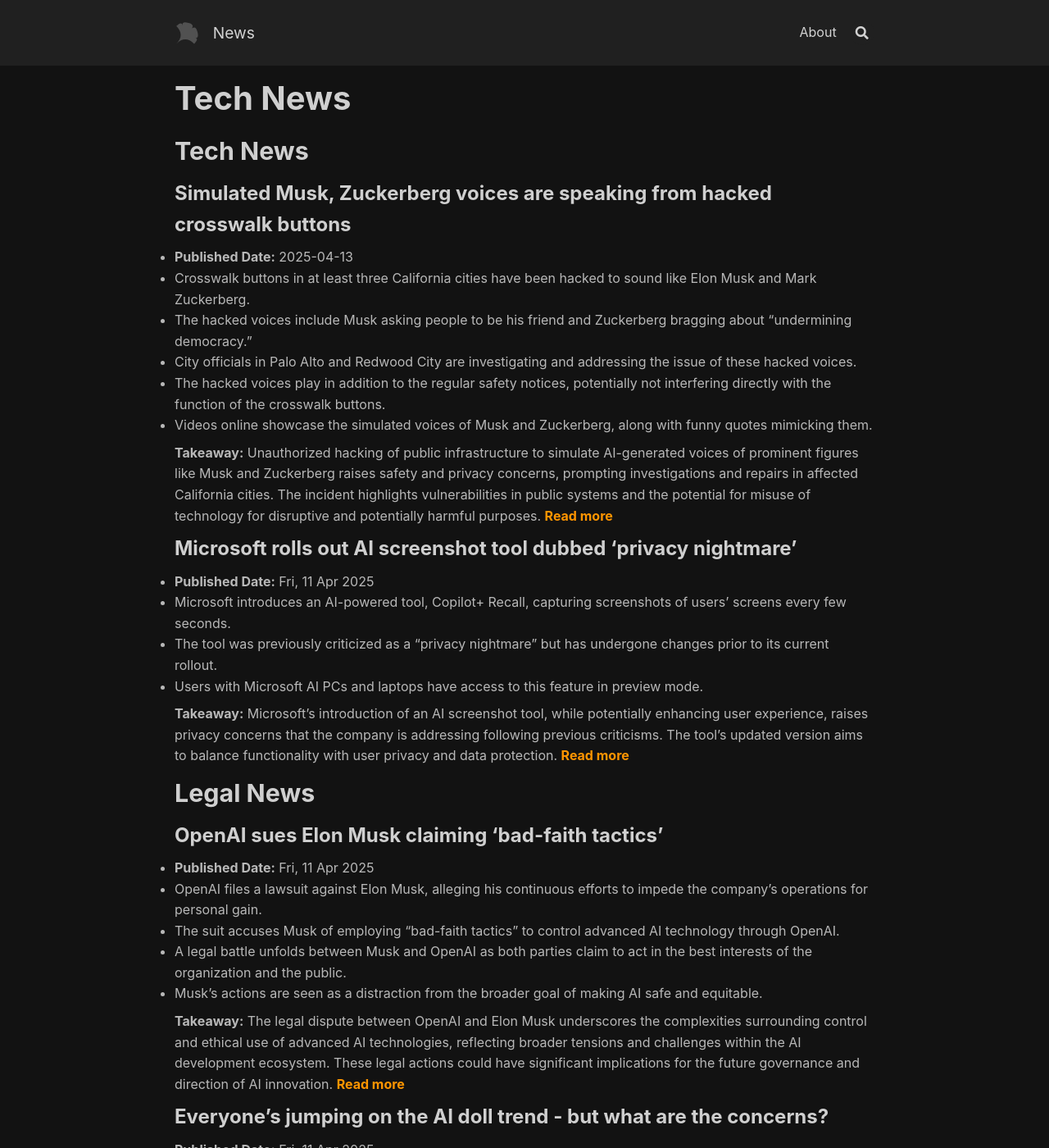
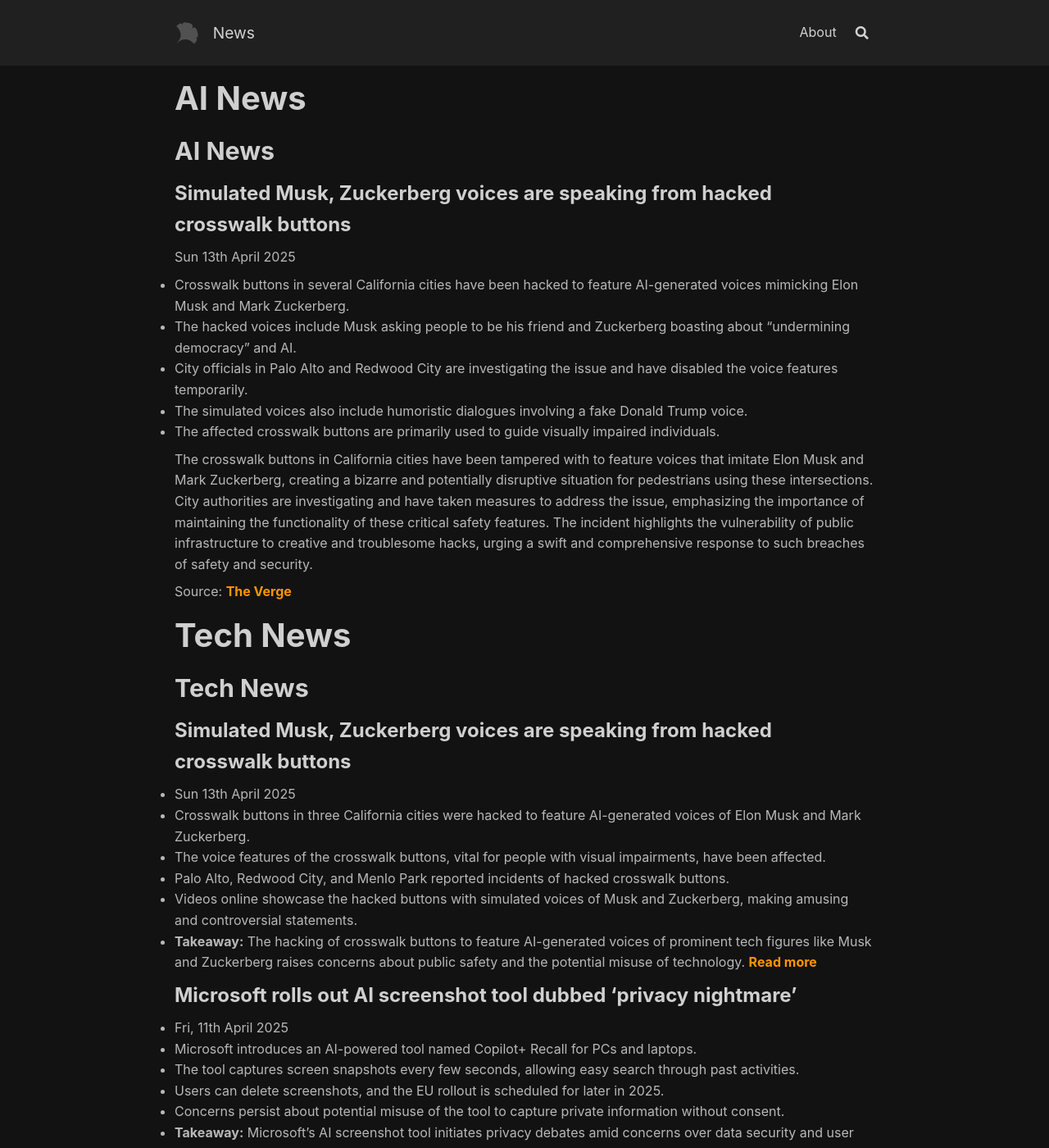
Before and after one commit to jonhadfield/jonhadfield.github.io, a Jekyll site: the page built from index.md, in a window 1280 px wide and 1400 px high. Shown: the whole window at 82% size. Built offline with Jekyll 4.4.1, drawn with Linux system fonts in a browser that asks for light colours; nearby versions of some CDN libraries; some of the changed text lies outside the part shown.

Commit message:
update files.

```diff
--- a/index.md
+++ b/index.md
@@ -21,126 +21,142 @@ footer: false
 ---
 
 
+# AI News
+
+## AI News
+
+### Simulated Musk, Zuckerberg voices are speaking from hacked crosswalk buttons
+Sun 13th April 2025
+
+- Crosswalk buttons in several California cities have been hacked to feature AI-generated voices mimicking Elon Musk and Mark Zuckerberg.
+- The hacked voices include Musk asking people to be his friend and Zuckerberg boasting about "undermining democracy" and AI.
+- City officials in Palo Alto and Redwood City are investigating the issue and have disabled the voice features temporarily.
+- The simulated voices also include humoristic dialogues involving a fake Donald Trump voice.
+- The affected crosswalk buttons are primarily used to guide visually impaired individuals.
+
+The crosswalk buttons in California cities have been tampered with to feature voices that imitate Elon Musk and Mark Zuckerberg, creating a bizarre and potentially disruptive situation for pedestrians using these intersections. City authorities are investigating and have taken measures to address the issue, emphasizing the importance of maintaining the functionality of these critical safety features. The incident highlights the vulnerability of public infrastructure to creative and troublesome hacks, urging a swift and comprehensive response to such breaches of safety and security.
+
+Source: [The Verge](https://www.theverge.com/news/647830/crosswalk-hack-musk-zuckerberg-voices-california)
+
 # Tech News
 
 ## Tech News
 
 ### Simulated Musk, Zuckerberg voices are speaking from hacked crosswalk buttons
-- **Published Date:** 2025-04-13
-- Crosswalk buttons in at least three California cities have been hacked to sound like Elon Musk and Mark Zuckerberg.
-- The hacked voices include Musk asking people to be his friend and Zuckerberg bragging about "undermining democracy."
-- City officials in Palo Alto and Redwood City are investigating and addressing the issue of these hacked voices.
-- The hacked voices play in addition to the regular safety notices, potentially not interfering directly with the function of the crosswalk buttons.
-- Videos online showcase the simulated voices of Musk and Zuckerberg, along with funny quotes mimicking them.
-
-**Takeaway:** Unauthorized hacking of public infrastructure to simulate AI-generated voices of prominent figures like Musk and Zuckerberg raises safety and privacy concerns, prompting investigations and repairs in affected California cities. The incident highlights vulnerabilities in public systems and the potential for misuse of technology for disruptive and potentially harmful purposes. [Read more](https://www.theverge.com/news/647830/crosswalk-hack-musk-zuckerberg-voices-california)
+* Sun 13th April 2025
+* Crosswalk buttons in three California cities were hacked to feature AI-generated voices of Elon Musk and Mark Zuckerberg.
+* The voice features of the crosswalk buttons, vital for people with visual impairments, have been affected.
+* Palo Alto, Redwood City, and Menlo Park reported incidents of hacked crosswalk buttons.
+* Videos online showcase the hacked buttons with simulated voices of Musk and Zuckerberg, making amusing and controversial statements.
+* **Takeaway:** The hacking of crosswalk buttons to feature AI-generated voices of prominent tech figures like Musk and Zuckerberg raises concerns about public safety and the potential misuse of technology. [Read more](https://www.theverge.com/news/647830/crosswalk-hack-musk-zuckerberg-voices-california)
 
 ### Microsoft rolls out AI screenshot tool dubbed 'privacy nightmare'
-- **Published Date:** Fri, 11 Apr 2025
-- Microsoft introduces an AI-powered tool, Copilot+ Recall, capturing screenshots of users' screens every few seconds.
-- The tool was previously criticized as a "privacy nightmare" but has undergone changes prior to its current rollout.
-- Users with Microsoft AI PCs and laptops have access to this feature in preview mode.
-
-**Takeaway:** Microsoft's introduction of an AI screenshot tool, while potentially enhancing user experience, raises privacy concerns that the company is addressing following previous criticisms. The tool's updated version aims to balance functionality with user privacy and data protection. [Read more](https://www.bbc.com/news/articles/cj3xjrj7v78o)
-
-## Legal News
+* Fri, 11th April 2025
+* Microsoft introduces an AI-powered tool named Copilot+ Recall for PCs and laptops.
+* The tool captures screen snapshots every few seconds, allowing easy search through past activities.
+* Users can delete screenshots, and the EU rollout is scheduled for later in 2025.
+* Concerns persist about potential misuse of the tool to capture private information without consent.
+* **Takeaway:** Microsoft's AI screenshot tool initiates privacy debates amid concerns over data security and user consent. [Read more](https://www.bbc.com/news/articles/cj3xjrj7v78o)
 
 ### OpenAI sues Elon Musk claiming 'bad-faith tactics'
-- **Published Date:** Fri, 11 Apr 2025
-- OpenAI files a lawsuit against Elon Musk, alleging his continuous efforts to impede the company's operations for personal gain.
-- The suit accuses Musk of employing "bad-faith tactics" to control advanced AI technology through OpenAI.
-- A legal battle unfolds between Musk and OpenAI as both parties claim to act in the best interests of the organization and the public.
-- Musk's actions are seen as a distraction from the broader goal of making AI safe and equitable.
-
-**Takeaway:** The legal dispute between OpenAI and Elon Musk underscores the complexities surrounding control and ethical use of advanced AI technologies, reflecting broader tensions and challenges within the AI development ecosystem. These legal actions could have significant implications for the future governance and direction of AI innovation. [Read more](https://www.bbc.com/news/articles/cg4114271x2o)
+* Fri, 11th April 2025
+* OpenAI files a lawsuit against Elon Musk, alleging efforts to impede its operations for personal gain.
+* The legal battle involves control over cutting-edge AI technology between Musk and OpenAI.
+* Musk countersues the CEO of OpenAI, asserting unauthorized changes in the company's structure.
+* The dispute highlights the struggle for authority and revenue in the AI industry.
+* **Takeaway:** The legal feud between OpenAI and Elon Musk underscores power struggles in the tech industry, with implications for AI innovation and control. [Read more](https://www.bbc.com/news/articles/cg4114271x2o)
 
 ### Everyone's jumping on the AI doll trend - but what are the concerns?
-- **Published Date:** Fri, 11 Apr 2025
-- Users are creating personalized AI-generated dolls and action figures using tools like ChatGPT and Copilot.
-- This trend has gained popularity on social media, with individuals, brands, and influencers participating in the creation of miniature versions of themselves.
-- Experts caution against the trend, highlighting concerns about AI's energy consumption and data usage.
-- The process involves uploading a photo along with specific instructions to customize the AI-generated doll.
-
-**Takeaway:** The growing trend of creating AI dolls raises important considerations about the environmental and privacy implications of AI technologies. While generating personalized dolls may seem harmless, the broader impact on energy consumption and data privacy underscores the need for responsible and conscientious use of AI tools. [Read more](https://www.bbc.com/news/articles/c5yg690e9eno)
+* Fri, 11th April 2025
+* Individuals create AI-generated dolls resembling themselves using tools like ChatGPT.
+* Concerns arise about the environmental impact of AI tools like ChatGPT consuming excessive energy.
+* The trend raises questions about data privacy, cultural implications, and climate consequences.
+* Brands and influencers participate in the trend, fueling its popularity on social media.
+* **Takeaway:** The surge in AI-generated doll creations prompts reflection on privacy, environmental sustainability, and ethical use of artificial intelligence. [Read more](https://www.bbc.com/news/articles/c5yg690e9eno)
 
 # Spurs News
 
 ## Spurs News
 
 ### Leaky Spurs leave Postecoglou facing date with destiny
-- **Published Date:** Sun, 13 Apr 2025
-- Postecoglou faces leaks within Tottenham Hotspur, affecting team performance.
-- Spurs have conceded own goals and suffered the most defeats in a league campaign since 2003-04.
-- The focus is on the upcoming Europa League quarter-final second leg against Eintracht Frankfurt.
-- Disappointing performance against Wolves puts pressure on Postecoglou's position.
+**Published:** Sun 13th April 2025
 
-#### Takeaway
-Postecoglou's challenges at Tottenham Hotspur are highlighted by defensive vulnerabilities, a high number of own goals, and their poor league performance, emphasizing the importance of the upcoming Europa League match against Eintracht Frankfurt. The pressure is mounting on Postecoglou as Spurs struggle in the league.
+- Ange Postecoglou faces leaks in Tottenham's midfield and defense, contributing to poor performance and jeopardizing his job.
+- Spurs have lost 17 Premier League games out of 32 this season, the most in any season since 2003-04.
+- Postecoglou's focus is on the Europa League quarter-final after making strategic changes in the recent match against Wolves.
+- The defeat to Wolves highlighted defensive vulnerabilities and individual errors in Spurs.
+- The pressure is on Postecoglou and Spurs to deliver in the Europa League as a last chance for success this season.
+
+**Takeaway:** Ange Postecoglou is under pressure as leaks and defensive vulnerabilities contribute to a poor season for Spurs, emphasizing the importance of the upcoming Europa League match.
 
 ### Rayan Aït-Nouri’s early strike leads way as Wolves pile pressure on Ange Postecoglou
-- **Published Date:** Sun, 13 Apr 2025
-- Tottenham faces increasing pressure in the Europa League after a defeat against Wolves.
-- Spurs struggle to recover from early concessions and display poor defensive performance.
-- Postecoglou makes changes but faces challenges ahead of the Europa League match.
-- Tottenham's performance raises doubts about their ability to handle upcoming critical matches.
+**Published:** Sun 13th April 2025
 
-#### Takeaway
-Wolves' victory over Tottenham reflects a concerning trend of poor performances by Spurs, outlining challenges in defense, midfield, and attack. The need for improved confidence and preparedness is evident as Spurs face important upcoming fixtures, with doubts looming over Postecoglou's future with the team.
+- Tottenham faces a crucial period with a weak performance putting Europa League hopes at risk.
+- An unconvincing display against Wolves highlighted defensive lapses and a lack of penetration in attack.
+- Spurs' defeat to Wolves accentuated the need for improvements in defense and confidence ahead of crucial matches.
+- Individual errors and defensive frailties plagued Spurs throughout the match against Wolves.
+- Ange Postecoglou's future at Spurs hinges on their performance in the Europa League match against Eintracht Frankfurt.
+
+**Takeaway:** Spurs' recent performance highlights critical weaknesses that need addressing for success in important upcoming fixtures, particularly in defense and confidence.
 
 # News
 
-## News
+# News
 
-### British Steel to deploy emergency measures to save Scunthorpe furnaces
-- **Published Date:** Sun, 13 Apr 2025
-- British Steel is taking emergency measures to save blast furnaces in Scunthorpe due to concerns over material shortages.
-- The UK government passed a one-day emergency bill to gain control of the site after the Chinese owner declined support.
-- There are fears of a shutdown of one of the furnaces prompting a rush to procure iron ore and coking coal.
-- Actions by British Steel’s management and government officials aim to prevent major job losses and economic impacts.
-- Business Secretary Jonathan Reynolds highlighted a significant risk to the UK steelmaking capacity if the plant were to close.
+## British Steel to Deploy Emergency Measures to Save Scunthorpe Furnaces
+**Published:** Sun 13th April 2025
+**Key Facts:**
+- British Steel is implementing emergency measures to save blast furnaces at Scunthorpe amid uncertainties about getting necessary materials on time.
+- Offers of help from multiple businesses are being considered to secure materials like iron ore and coking coal.
+- Emergency legislation was passed to gain control of the Scunthorpe site, with the government and UK management working to secure materials rapidly.
+- Business Secretary Jonathan Reynolds expressed concerns over the actions of Chinese owner Jingye regarding the plant's materials.
+- The potential economic costs of plant closure and steelmaking capacity loss are estimated to exceed £1bn.
 
-### Russian missile strike kills dozens in Ukrainian city of Sumy
-- **Published Date:** Sun, 13 Apr 2025
-- A Russian missile strike in Sumy, Ukraine, led to the deaths of at least 34 civilians and over 100 injuries.
-- The strike occurred as people gathered for Palm Sunday, including children on a trolley bus that was hit.
-- Ukrainian President Zelenskyy condemned the attack, calling for international action against Russia.
-- There was global outrage, with calls for an immediate ceasefire and accusations of war crimes by Russia.
-- The international community expressed solidarity and condemned the deliberate targeting of civilians.
+[Read more](https://www.theguardian.com/business/2025/apr/13/no-guarantee-british-steel-plant-will-be-able-to-continue-says-business-secretary)
 
-### Birmingham Bin Strike 2025
-- **Published Date:** Not provided
-- The strike by Birmingham bin workers has led to a significant accumulation of garbage and warnings of a public health crisis.
-- Deputy Prime Minister Angela Rayner appealed to workers to accept an improved deal to resolve the dispute.
-- The strike declared a major incident with thousands of tons of rubbish remaining uncollected across the city.
-- Military planners have been enlisted to address the crisis, offering logistical support but not directly collecting rubbish.
-- Tensions remain high between labor unions, workers, and government officials over the ongoing strike.
+## Reynolds Refuses to Confirm if British Steel Furnaces Can Keep Running
+**Published:** Sun 13th April 2025
+**Key Facts:**
+- British Business Secretary Jonathan Reynolds declined to assure the availability of necessary raw materials for maintaining British Steel's blast furnaces.
+- Urgent legislation was enacted to prevent Chinese-owned British Steel from shutting down production at its Scunthorpe plant.
+- Concerns were raised over Jingye selling off raw materials and not ordering more, prompting government intervention.
+- The situation is described as challenging, with the emergency legislation vital for sustaining UK steel production.
+- Government actions were driven by Jingye's apparent intent to close the blast furnaces despite offered financial support.
 
-### Reynolds refuses to say if British Steel furnaces can keep running
-- **Published Date:** Sun, 13 Apr 2025
-- The UK government intervened to prevent the closure of British Steel's blast furnaces by the Chinese owner.
-- Business Secretary Jonathan Reynolds did not provide assurances regarding the availability of necessary raw materials.
-- Emergency legislation was enacted to take control of the plant amid concerns about a potential shutdown.
-- Reynolds highlighted the risks associated with halting primary steel production and the importance of government intervention.
-- Criticisms have been raised regarding the delayed response and handling of the situation by the government.
+[Read more](https://www.bbc.com/news/articles/c87p3lep19yo)
 
-## Takeaway
-The articles cover a range of critical events, from industrial challenges at British Steel to tragic missile strikes in Ukraine and a garbage crisis in Birmingham. The urgent nature of these situations highlights the complexities of managing industrial operations, addressing international conflicts, and handling domestic disputes. The need for swift actions, collaborative efforts, and diplomatic solutions is emphasized in these diverse news pieces.
+## Russian Missile Strike Kills Dozens in Ukrainian City of Sumy
+**Published:** Sun 13th April 2025
+**Key Facts:**
+- A Russian ballistic missile attack on Sumy during Palm Sunday killed at least 34 civilians and injured over 100, marking a severe civilian casualties incident.
+- Two missiles hit Sumy's crowded center, with one striking a trolley bus full of passengers, including children.
+- Ukrainian President Zelenskyy condemned the attack as deliberate terror and called for strong international responses.
+- International condemnation followed, with calls for a tough reaction from the US, Europe, and the world.
+- There were appeals for a US-proposed ceasefire and widespread outrage over the civilian casualties in Sumy.
 
-# AI News
+[Read more](https://www.theguardian.com/world/2025/apr/13/russian-missile-strike-kills-injured-ukraine-sumy)
 
+## Military Planners Sent in to Help Clear Birmingham's Rubbish
+**Published:** Sun 13th April 2025
+**Key Facts:**
+- Birmingham sought military planners' aid to address mounting rubbish piles following a prolonged refuse workers' strike.
+- The strike over pay led to uncollected rubbish, prompting public health emergency concerns.
+- The government mobilized military planners to offer logistical support and enhance the council's response to the crisis.
+- Tensions arose between Labour and Unite over the strike, with differing views on the deal offered to end the dispute.
+- The strike escalation strained relations between Labour, Unite, and Birmingham city council.
 
-# Article Summaries
+[Read more](https://www.theguardian.com/uk-news/2025/apr/13/army-planners-sent-in-to-help-clear-birminghams-rubbish)
 
-## AI News
-- **Title**: Simulated Musk, Zuckerberg voices are speaking from hacked crosswalk buttons
-- **Published Date**: April 13, 2025
-- **Key Facts**:
-  - Crosswalk buttons in three California cities have been hacked to feature AI-generated voices resembling Elon Musk and Mark Zuckerberg.
-  - The hacked voices include Musk asking to be friends and Trump's voice making light of Musk's association with Trump; Zuckerberg's voice brags about undermining democracy and AI.
-  - Cities like Palo Alto, Redwood City, and Menlo Park are affected, with efforts underway to address the issue.
-  - The voice features of the buttons are typically used to assist visually impaired individuals with crossing roads safely.
-  - Videos online showcase these hacked voices, including both Musk and Zuckerberg impersonations.
-- **Takeaway**:
-  The hacking of crosswalk buttons to play simulated voices of tech CEOs like Musk and Zuckerberg in California has raised concerns and drawn attention to the potential disruption such actions can cause for visually impaired individuals relying on these systems for safety awareness. Efforts are ongoing to address the issue and restore the intended functionality of these public safety features. The incident underscores the vulnerability of public infrastructure to such unconventional hacks, highlighting the need for heightened cybersecurity measures.
+## Government Considers Targeting Parts of China's Security Apparatus under New Rules
+**Published:** Sun 13th April 2025
+**Key Facts:**
+- The UK government is contemplating including parts of China’s security system in the enhanced tier of the foreign influence registration scheme.
+- The scheme starting on July 1 necessitates disclosures of activities by individuals acting for a foreign power or entity.
+- There are discussions about placing China's Ministry of State Security, the United Front Work Department, the People's Liberation Army, and potentially the CCP on this enhanced tier due to interference concerns.
+- Business concerns about burdensome paperwork for China's inclusion on the enhanced tier balance against security implications.
+- Ongoing cross-Whitehall audits assess the UK-China relationship amid the government's internal debates on security and economic engagement with Beijing.
 
-[Source](https://www.theverge.com/news/647830/crosswalk-hack-musk-zuckerberg-voices-california)
+[Read more](https://www.theguardian.com/file-UGh5U83Co6i5myVWptvM69)
+
+# End of News Summaries
```
